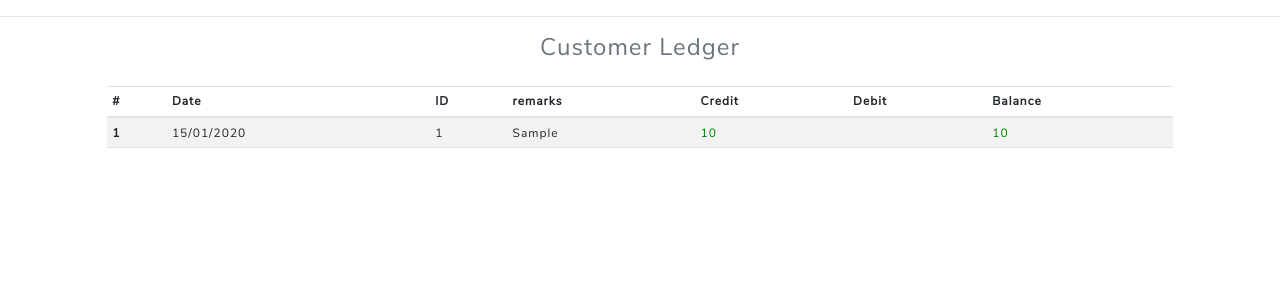
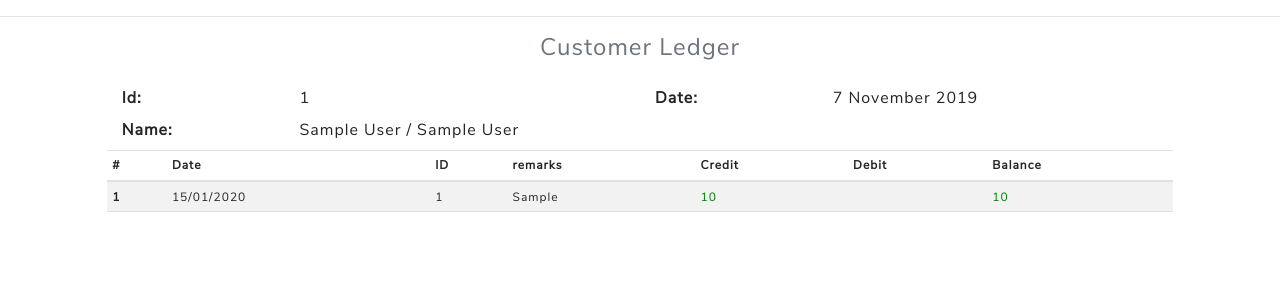
Before and after one commit to dilipj17/dairy-webstie, a Django app: template reports/templates/customer_ledger.html in a window 1280 px wide. Shown: the part 62-362 px from the top of the page. Run offline with Django 3.2, Linux system fonts and the light colour scheme; the template is opened without the code that fills it: values that come from a table or form of the project are taken from there, others are empty; tables that the repository leaves empty hold one stand-in row (values such as "Sample post"); some libraries are stand-ins or nearby versions.

Commit message:
on Ledger customer name and date added

```diff
--- a/reports/templates/customer_ledger.html
+++ b/reports/templates/customer_ledger.html
@@ -16,6 +16,26 @@
       <div class="col-sm-10">
         <div class="row mb-3">
           <div class="col-sm-12 text-muted text-center"><h4> Customer Ledger </h4></div>
+        </div>
+        <div class="row">
+          <div class="col-sm-6">
+            <div class="row mgbt-xs-0">
+              <label class="col-sm-4 control-label font-weight-bold">Id:</label>
+              <div class="col-sm-6 controls">{{transection.0.customer.cust_id}}</div>
+            </div>
+          </div>
+          <div class="col-sm-6">
+            <div class="row mgbt-xs-0">
+              <label class="col-sm-4 control-label font-weight-bold">Date:</label>
+              <div class="col-sm-6 controls" id="date-tab"></div>
+            </div>
+          </div>
+          <div class="col-sm-6">
+            <div class="row mgbt-xs-0">
+              <label class="col-sm-4 control-label font-weight-bold">Name:</label>
+              <div class="col-sm-6 controls">{{transection.0.customer.name}} / {{transection.0.customer.father_or_husband_name}}</div>
+            </div>
+          </div>
         </div>
         <div class="row">
           <table class="table table-striped border-bottom" style="font-size:12px;">
--- a/static/customer/balanceupdate.js
+++ b/static/customer/balanceupdate.js
@@ -17,3 +17,20 @@ for (var i = 1;; i++) {
     break;
   }
 }
+
+function formatDate(date) {
+  var monthNames = [
+    "January", "February", "March",
+    "April", "May", "June", "July",
+    "August", "September", "October",
+    "November", "December"
+  ];
+
+  var day = date.getDate();
+  var monthIndex = date.getMonth();
+  var year = date.getFullYear();
+
+  return day + ' ' + monthNames[monthIndex] + ' ' + year;
+}
+
+document.getElementById('date-tab').innerHTML = formatDate(new Date())
```
